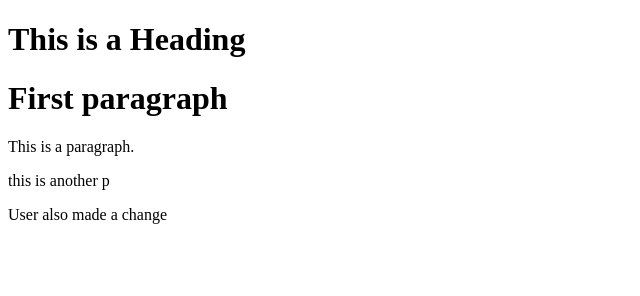
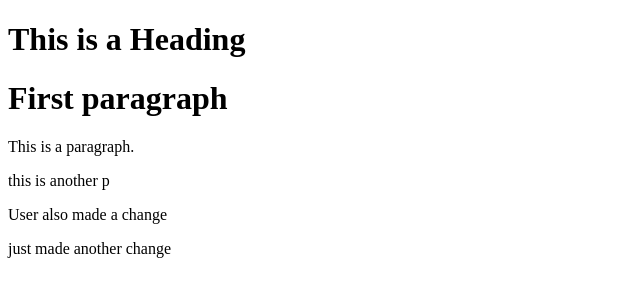
Before and after one commit to augustineasante88/learning-git, a plain HTML site: page index.html in a window 1280 px wide. Shown: the whole page, without its empty margins (0-640 px from the left). Drawn offline with Linux system fonts and the light colour scheme.

Commit message:
Update index.html

```diff
--- a/index.html
+++ b/index.html
@@ -9,5 +9,6 @@
 <p>This is a paragraph.</p>
 <p>this is another p</p>
 <p>User also made a change</p>
+  <p>just made another change</p>
 </body>
 </html>
```
